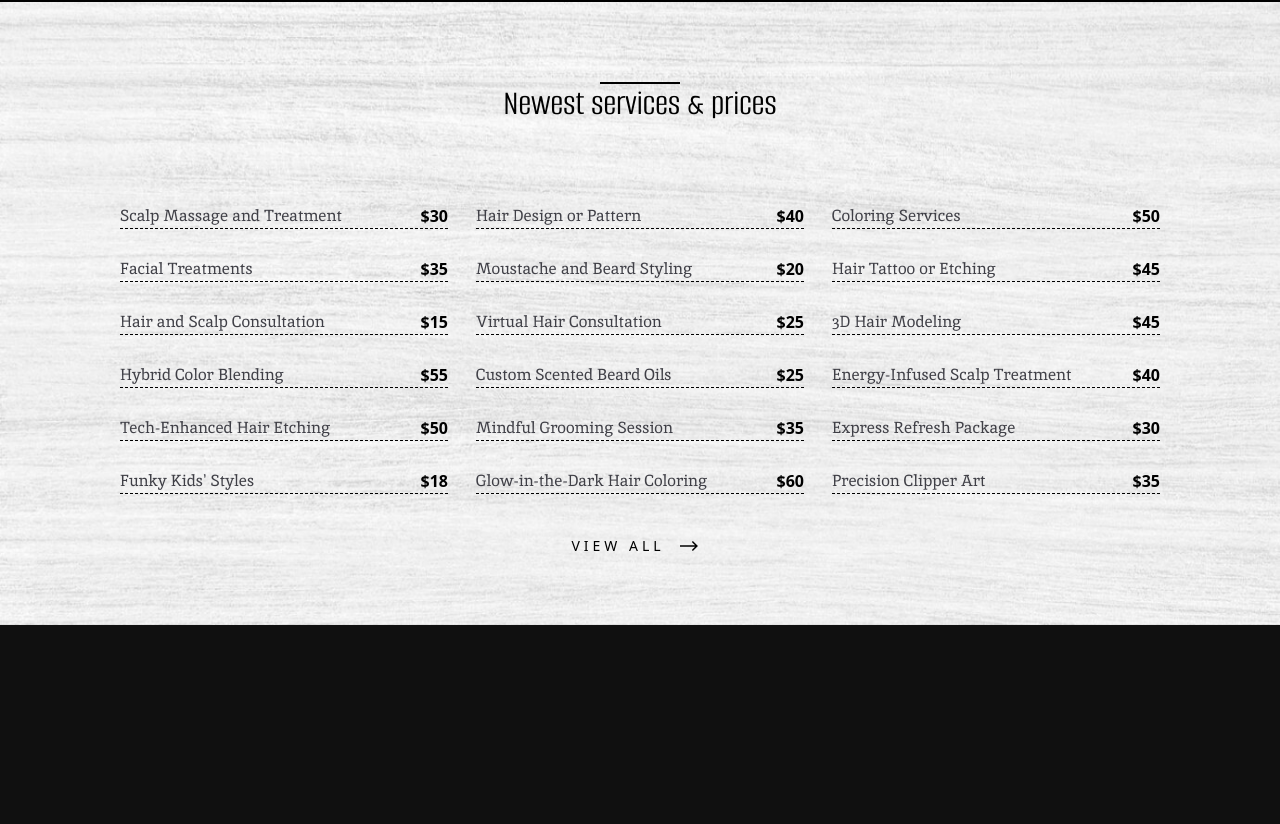
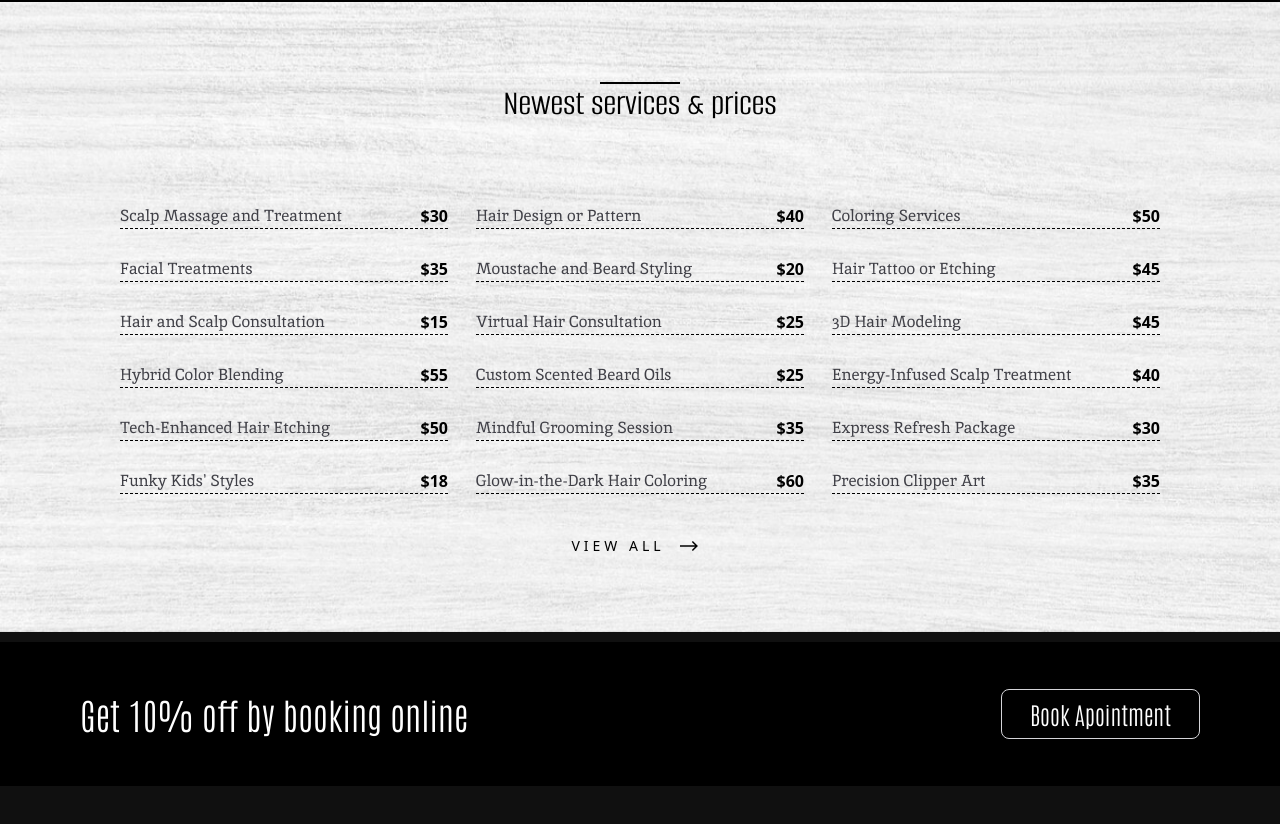
Before and after one commit to tidzi17/barbers-shop, a React (Create React App) app: page / in a window 1280 px wide. Shown: the part 3909-4733 px from the top of the page. Built offline with nearby package versions, Linux system fonts and the light colour scheme; a web font is replaced by a local one.

Commit message:
banner res

```diff
--- a/src/components/discountBanner.jsx
+++ b/src/components/discountBanner.jsx
@@ -5,9 +5,9 @@ export default function DiscountBanner(){
         section.scrollIntoView({ behavior: 'smooth' });
       };
     return(
-        <div className="bg-black w-full h-36 flex justify-between items-center px-36">
-            <p className="text-white font-antonio font-light text-4xl">Get 10% off by booking online</p>
-            <button onClick={handleScroll} className="text-white font-antonio font-light text-2xl w-fit h-fit px-7 py-2 border-[1px] border-zinc-300 rounded-lg">Book Apointment</button>
+        <div className="bg-black w-full h-24 lg:h-36 flex justify-between items-center px-3 lg:px-20 mb-[50vh]">
+            <p className="text-white font-antonio font-light text-base md:text-xl  lg:text-4xl">Get 10% off by booking online</p>
+            <button onClick={handleScroll} className="text-white font-antonio font-light text-xs md:text-sm lg:text-2xl w-fit h-fit px-2 py-1 lg:px-7 lg:py-2 border-[1px] border-zinc-300 rounded-md lg:rounded-lg">Book Apointment</button>
         </div>
     )
 }
--- a/src/components/home-prices-section.jsx
+++ b/src/components/home-prices-section.jsx
@@ -8,7 +8,7 @@ import Button from './button';
 
 export default function HomePricesMenu(){
     return(
-        <Parallax bgImage={bgImage} strength={300} className='w-full  brightness-100 py-5 md:p-10  lg:p-20 mb-[50vh]'>
+        <Parallax bgImage={bgImage} strength={300} className='w-full  brightness-100 py-5 md:p-10  lg:p-20'>
             <div   className='w-full h-full flex flex-col items-center'>
                 <div className='w-fit self-center flex flex-col items-center '>
                     <div className='w-[80px] h-[2px] bg-black '></div>
--- a/src/pages/home.jsx
+++ b/src/pages/home.jsx
@@ -24,7 +24,7 @@ export default function Home(){
      <HomeGallery />
      <TeamMasters />
      <HomePricesMenu />
-     {/* <DiscountBanner /> */}
+     <DiscountBanner />
     {/*  <AboutSectionHome /> */}
     {/*  <ShopSectionHome /> */}
      {/* <Testimonials /> */}
```
